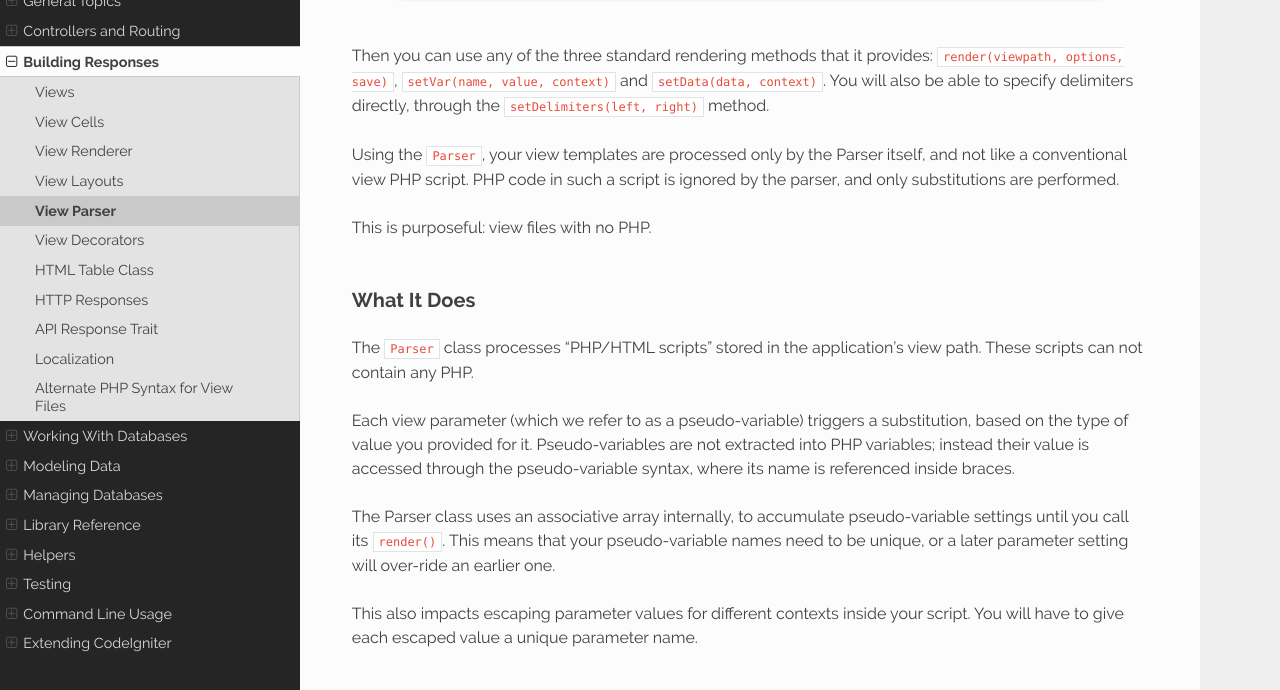
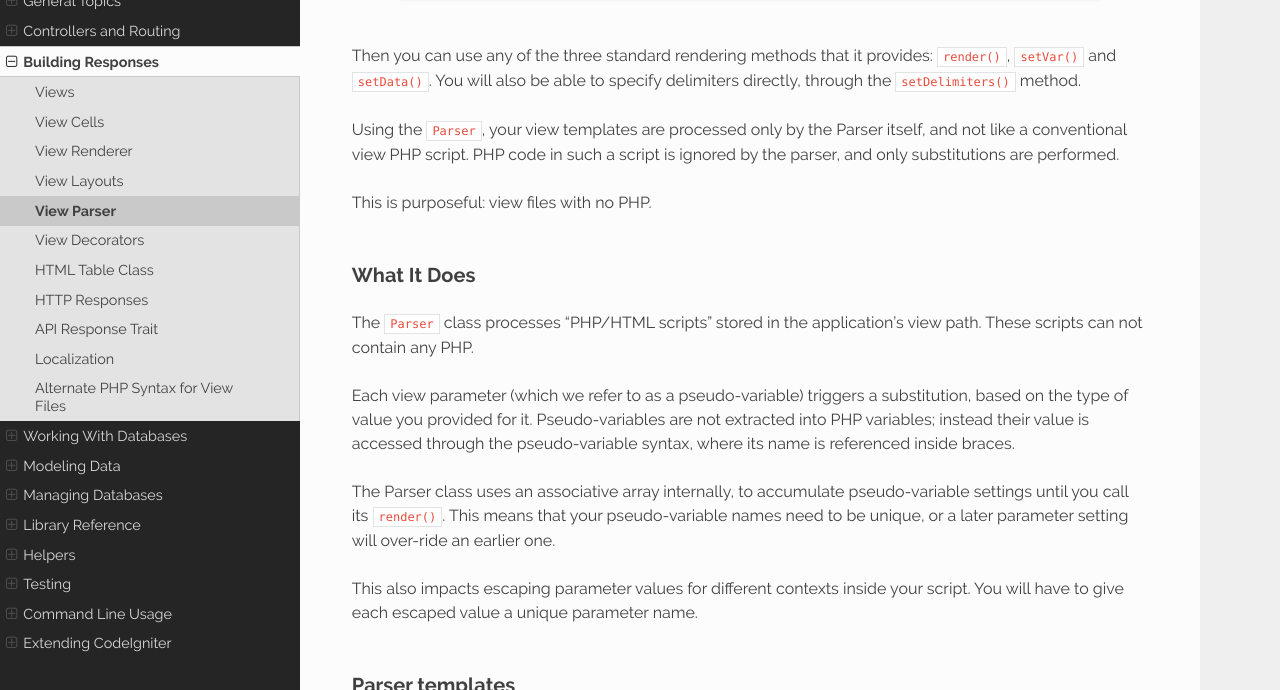
Before and after one commit to NEKOGET/ci4_user_guide_src, a Sphinx documentation site: the page built from source/outgoing/view_parser.rst, in a window 1280 px wide and 900 px high, scrolled down 1520 px, cut to the strip 210-900 px from the top of the window. Built offline with Sphinx 7.4.7 and the Read the Docs theme 2.0.0, drawn with Linux system fonts in a browser that asks for light colours.

Commit message:
docs: remove parameters of methods in text
No parameters make them easier to read.

```diff
--- a/source/outgoing/view_parser.rst
+++ b/source/outgoing/view_parser.rst
@@ -53,9 +53,9 @@ can instantiate it directly:
 .. literalinclude:: view_parser/002.php
 
 Then you can use any of the three standard rendering methods that it provides:
-``render(viewpath, options, save)``, ``setVar(name, value, context)`` and
-``setData(data, context)``. You will also be able to specify delimiters directly,
-through the ``setDelimiters(left, right)`` method.
+``render()``, ``setVar()`` and
+``setData()``. You will also be able to specify delimiters directly,
+through the ``setDelimiters()`` method.
 
 Using the ``Parser``, your view templates are processed only by the Parser
 itself, and not like a conventional view PHP script. PHP code in such a script
```
